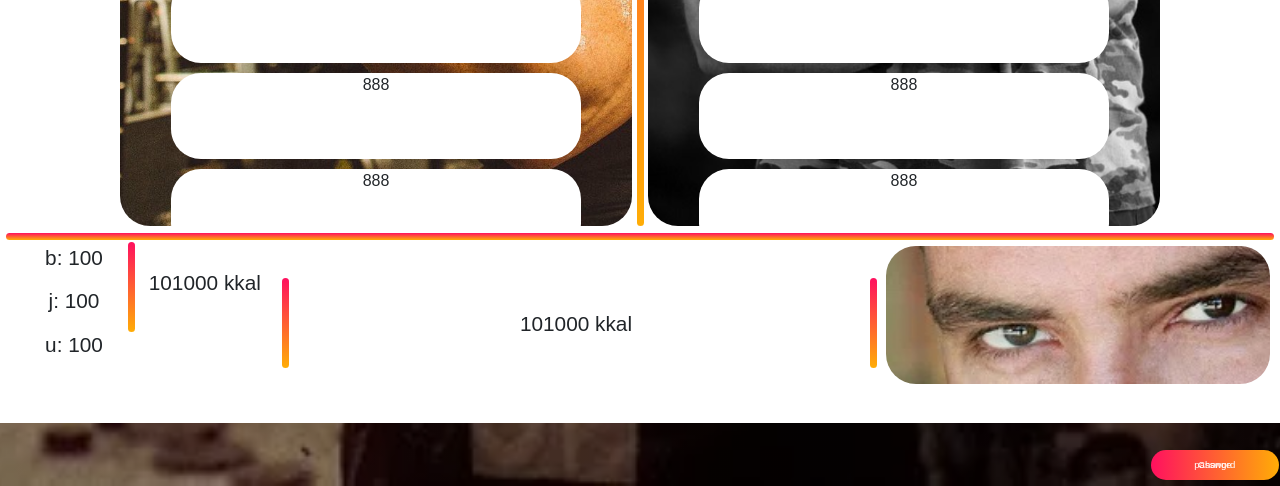
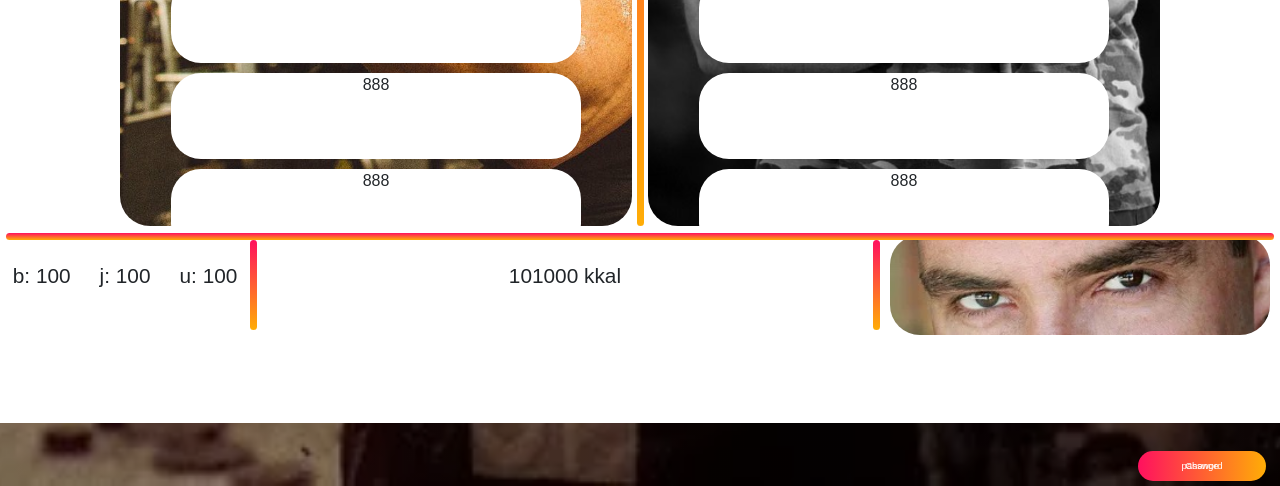
Before and after one commit to SpacePalm/Nivskiy-io, a Flask app: page /main in a window 1280 px wide. Shown: the part 770-1256 px from the top of the page. Run offline with Flask 2, Linux system fonts and the light colour scheme; parts of the project's set-up code (start-up, migrations or seed data) failed here and were passed over; some libraries are stand-ins or nearby versions.

Commit message:
fix_style

```diff
--- a/static/styles/style.css
+++ b/static/styles/style.css
@@ -6,7 +6,7 @@
 .hero{
     height: 100%;
     width: 100%;
-    background-image: linear-gradient(rgba(0,0,0,0.4), rgba(0,0,0,0.4)), url(../images/uzn_15157700962.jpg);
+    background-image: linear-gradient(rgba(0,0,0,0.4), rgba(0,0,0,0.4)), url(/Nivskiy-io/static/images/uzn_15157700962.jpg);
     background-position: center;
     background-size: cover;
     position: absolute;
@@ -20,6 +20,7 @@
     background: #fff;
     padding: 5px;
     overflow: hidden;
+
 }
 .button-box{
     width: 220px;
@@ -41,7 +42,7 @@
 #btn{
     top: 0;
     left: 0;
-    display: contents;
+    position: absolute;
     width: 110px;
     height: 100%;
     background: linear-gradient(to right, #ff105f, #ffad06);
@@ -71,7 +72,7 @@
     width: 85%;
     padding: 10px 30px;
     cursor: pointer;
-    display: contents;
+    display: block;
     margin: auto;
     background: linear-gradient(to right, #ff105f, #ffad06);
     border: 0;
@@ -99,17 +100,18 @@
     left: 450px;
 }
 .bottom-button{
-    width: 100%;
-    height: 30px;
+    width: 77%;
+    padding: 15px 30px;
+    cursor: pointer;
+    display: block;
+    background: transparent;
+    border: 0;
     position: absolute;
+    border-radius: 30px;
     bottom: 0;
     left: 0;
-    display: flex;
-    background: transparent;
-    align-items: center;
-    justify-content: center;
-    border: 0;
 }
+
 .center-text{
  text-align: center;
  font-size: 1.4rem;
@@ -180,7 +182,7 @@
     height: 30px;
     position: absolute;
     bottom: 0;
-    margin: 6px 86%;
+    margin: 5px 85%;
     line-height: 0;
     background: linear-gradient(to right, #ff105f, #ffad06);
     border: 0;
@@ -203,6 +205,9 @@
     width: 100%;
     height: 13%;
     margin: 0;
+    display: flex;
+    flex-direction: row;
+    flex-wrap: nowrap;
 }
 .info-block{
     width: 80%;
@@ -214,22 +219,21 @@
 }
 .kkal-block{
     height: 30%;
-    margin: 2px 10px;
-    width: 10%;
+    margin: 20px 10px;
+    width: 5%;
     font-size: 1.3rem;
-
 
 
 }
 .eye-block{
 
-    background: url(../images/360.jpg) no-repeat;
+    background: url(/Nivskiy-io/static/images/360.jpg) no-repeat;
     background-size: cover;
     width: 30%;
-    height: 100%;
-    float: right;
+    height: 100px;
+
     border-radius: 30px;
-    margin: 4px 10px;
+    margin:-5px 10px;
     display: inline-block;
 }
 .border-block-line{
@@ -237,8 +241,9 @@
     width: 7px;
     border-radius: 30px;
     background: linear-gradient(to bottom, #ff105f, #ffad06);
-    position: absolute;
-    margin: 0 10%;
+
+
+    display: inline-block;
 
 
 }
--- a/templates/main.html
+++ b/templates/main.html
@@ -66,17 +66,16 @@
                 <div class="border-top-block"></div>
                 <br>
                 <div class="info-line">
-                    <div class="eye-block"></div>
-                    <div class="kkal-block" style="height: 30px; margin: 25px 11%; position: absolute;" >101000 kkal</div>
-                    <div class="border-block-line"></div>
+
+
 
                     <div class="kkal-block">b: 100</div>
                     <div class="kkal-block">j: 100</div>
                     <div class="kkal-block">u: 100</div>
-                    <div class="border-block-line" style="margin: -95px 22%; position: absolute;"></div>
-                    <div class="kkal-block" style="height: 60px; margin: -65px 23%; position: absolute; width: 44%;" >101000 kkal</div>
-                    <div class="border-block-line" style="margin: -95px 68%; position: absolute;"></div>
-
+                    <div class="border-block-line"></div>
+                    <div class="kkal-block"  style="width: 47%;">101000 kkal</div>
+                    <div class="border-block-line" style="right: 0;"></div>
+                    <div class="eye-block"></div>
                 </div>
 
             </div>
```
Also changed, not shown: 1 other file.
